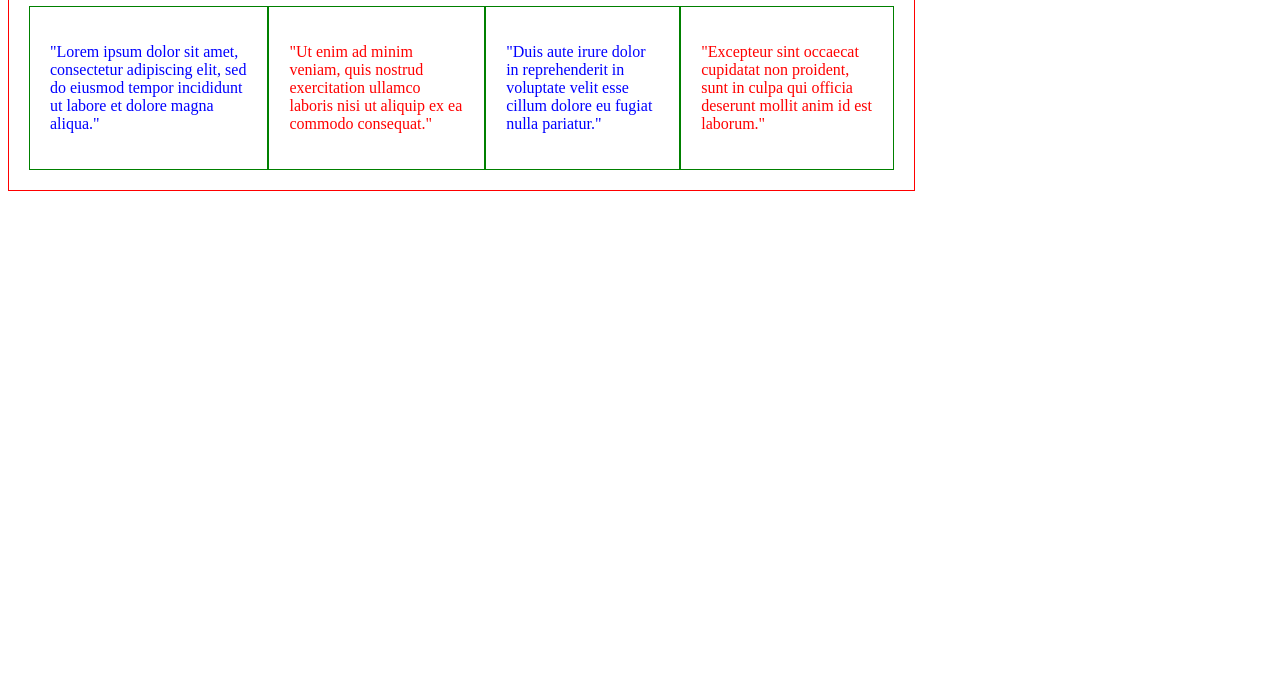
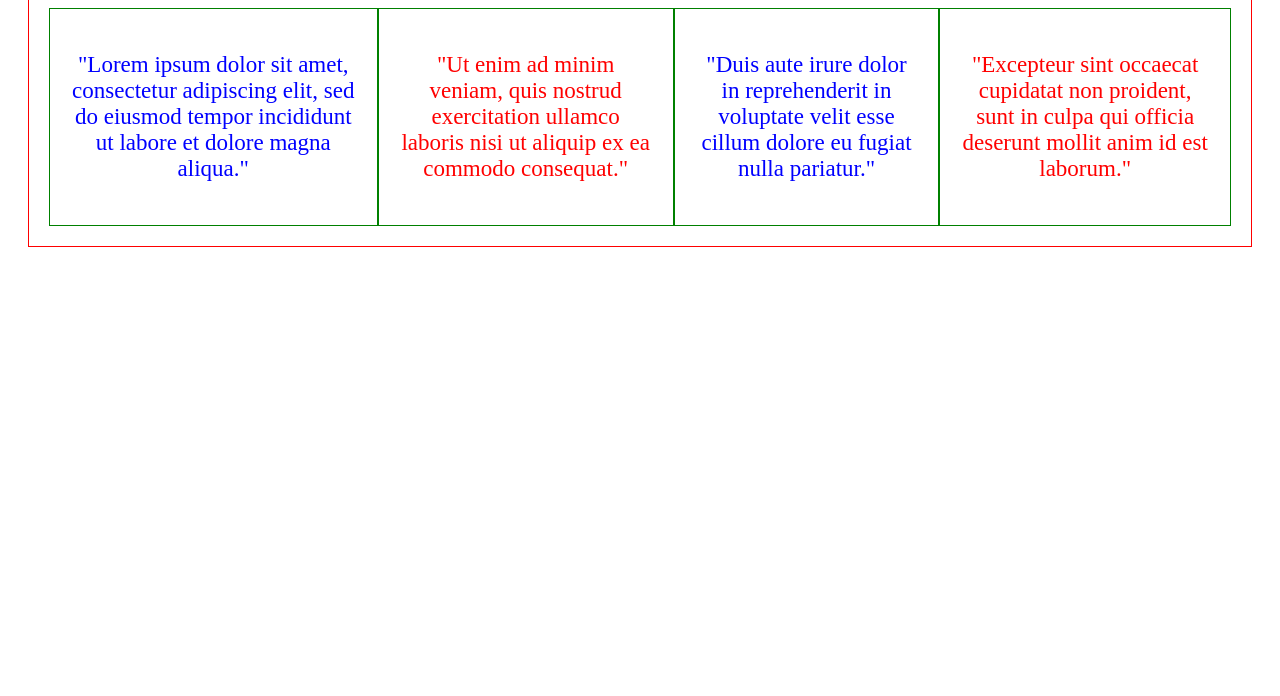
Before and after one commit to Vincenzo-Pallante-Dev/ExercisesSASS, a plain HTML site: page sass_exercise_1-variables_nesting/index.html in a window 1280 px wide. Shown: the part 104-800 px from the top of the page. Drawn offline with Linux system fonts and the light colour scheme.

Commit message:
perf: file scss

```diff
--- a/sass_exercise_1-variables_nesting/style.scss
+++ b/sass_exercise_1-variables_nesting/style.scss
@@ -9,7 +9,7 @@ $color-tertiary: green;
     flex-direction: column;
     align-items: center;
     padding: 10px;
-    width: 70%;
+    margin: 20px;
     h1 {
         color: $color-tertiary;
         border-bottom: 1px solid $color-secondary;
@@ -17,7 +17,7 @@ $color-tertiary: green;
     section {
         display: flex;
         justify-content: center;
-        margin: 10px;
+        margin: 0px 10px 10px 10px;
 
         article {
             border: 1px solid $color-tertiary;
@@ -25,6 +25,8 @@ $color-tertiary: green;
 
             p {
                 padding: 10px;
+                font-size: 23px;
+                text-align: center;
             }
         }
         article:nth-child(even) {
```
Also changed, not shown: sass_exercise_1-variables_nesting/style.css, 1 other file.
